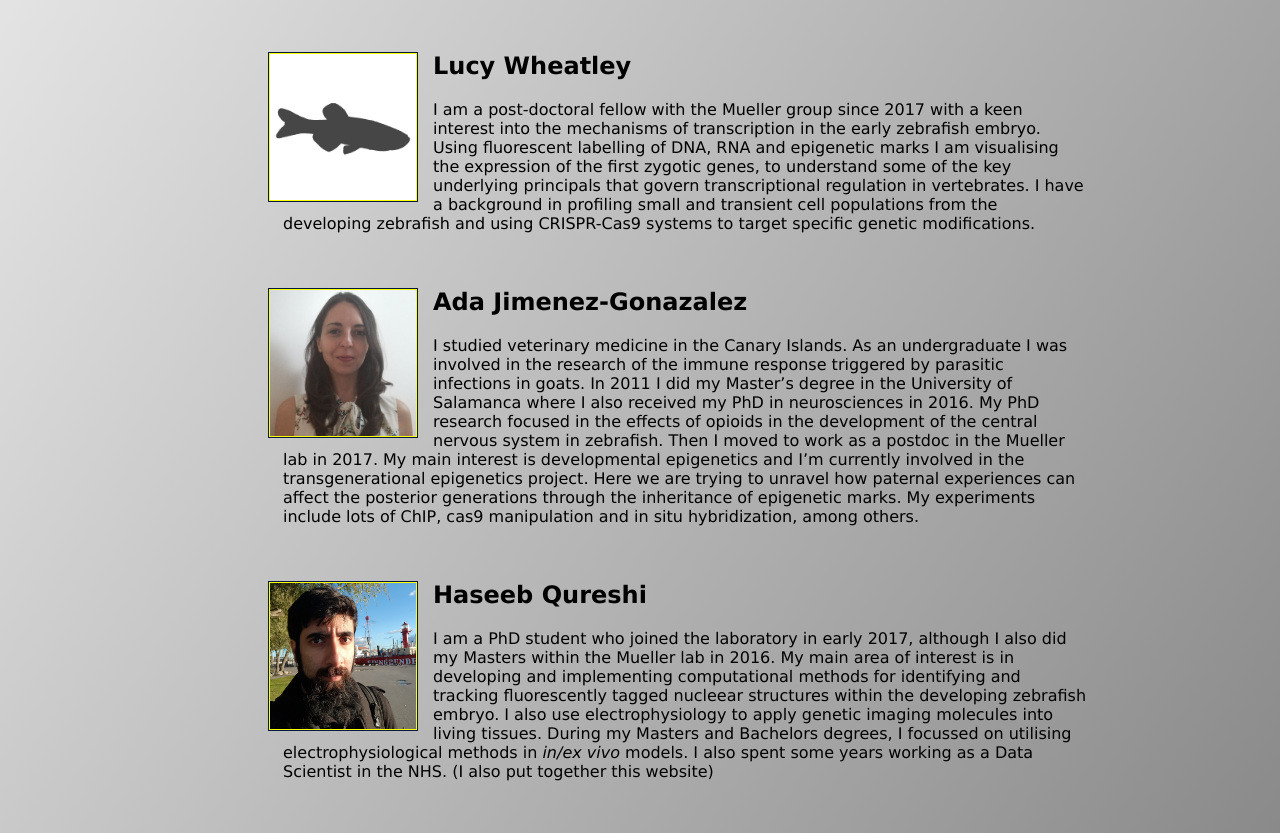
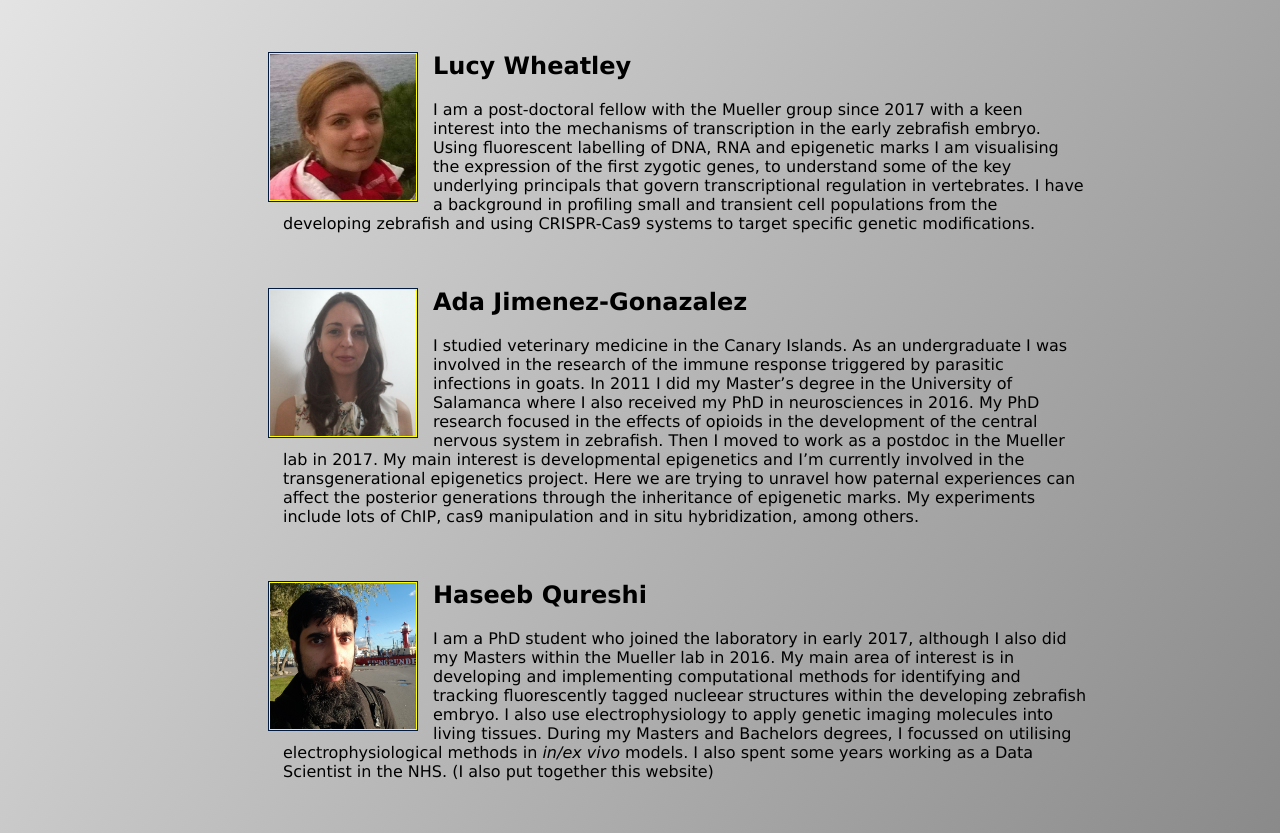
Before and after one commit to Muller-rna-Lab/mullerlab.github.io, a plain HTML site: page lab_members.html in a window 1280 px wide. Shown: the part 869-1702 px from the top of the page. Drawn offline with Linux system fonts and the light colour scheme.

Commit message:
change lab member profile pics

```diff
--- a/lab_members.html
+++ b/lab_members.html
@@ -49,7 +49,7 @@ My current research, with Professor Ferenc Mueller is focussed on interrogating
 	</div>
 	<br>
 	<div class="imgsize">
-	<img class="leftimg" src="images\lab_members\fishouhette.jpg">
+	<img class="leftimg" src="images\lab_members\Lucy_.jpg">
 	<h2 class="indent_h2">Lucy Wheatley</h2>
 	<p class="labtxt"> I am a post-doctoral fellow with the Mueller group since 2017 with a keen interest into the mechanisms of transcription in the early zebrafish embryo.  Using fluorescent labelling of DNA, RNA and epigenetic marks I am visualising the expression of the first zygotic genes, to understand some of the key underlying principals that govern transcriptional regulation in vertebrates.  I have a background in profiling small and transient cell populations from the developing zebrafish and using CRISPR-Cas9 systems to target specific genetic modifications.</p>
 	</div>
```
Also changed, not shown: images/lab_members/Lucy_.jpg (added), images/lab_members/Ryan.png (deleted), images/lab_members/fabio.jpg (deleted), images/lab_members/index.jpg (added), images/lab_members/ola.png (deleted).
